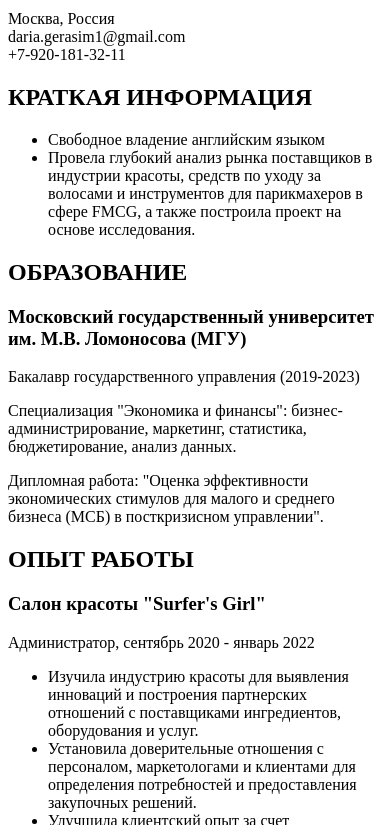
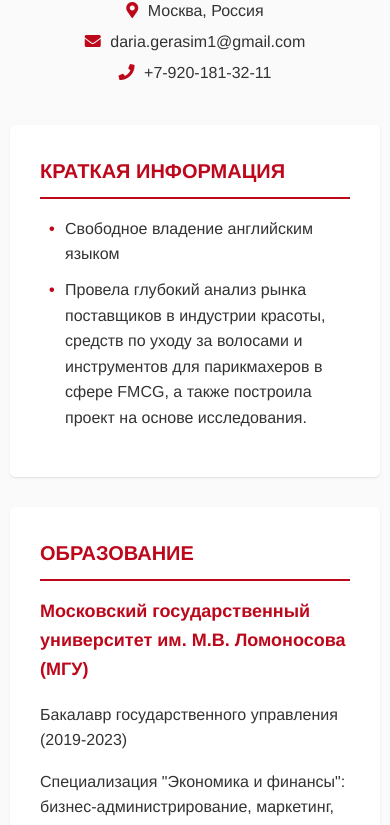
Before and after one commit to gerdaria/cv, a plain HTML site: page index.html in a window 390 px wide. Shown: the part 70-895 px from the top of the page. Drawn offline with Linux system fonts and the light colour scheme.

Commit message:
CV new design

```diff
--- a/index.html
+++ b/index.html
@@ -2,29 +2,175 @@
 <html>
 <head>
   <title>Дарья Герасимова - Резюме</title>
-  <meta charset="UTF-8">
   <meta name="viewport" content="width=device-width, initial-scale=1.0">
-  <link rel="stylesheet" href="style.css">
+  <link rel="stylesheet" href="https://cdnjs.cloudflare.com/ajax/libs/font-awesome/5.15.3/css/all.min.css">
+  <style>
+    /* Общие стили */
+    body {
+      font-family: 'Helvetica Neue', Helvetica, Arial, sans-serif;
+      font-size: 16px;
+      line-height: 1.6;
+      color: #333;
+      margin: 0;
+      padding: 0;
+    }
+
+    /* Контейнер */
+    .container {
+      max-width: 800px;
+      margin: 0 auto;
+      padding: 20px;
+    }
+
+    /* Заголовки */
+    h1, h2, h3 {
+      font-weight: bold;
+      color: #bd081c;
+      margin-top: 0;
+    }
+
+    h1 {
+      font-size: 36px;
+      text-align: center;
+      margin-bottom: 20px;
+    }
+
+    h2 {
+      font-size: 28px;
+      border-bottom: 2px solid #bd081c;
+      padding-bottom: 10px;
+    }
+
+    h3 {
+      font-size: 24px;
+    }
+
+    /* Контактная информация */
+    .contact-info {
+      text-align: center;
+      margin-bottom: 40px;
+    }
+
+    .contact-info p {
+      margin: 5px 0;
+    }
+
+    .contact-info i {
+      color: #bd081c;
+      margin-right: 5px;
+    }
+
+    /* Разделы */
+    section {
+      background-color: #fff;
+      box-shadow: 0 1px 2px rgba(0, 0, 0, 0.1);
+      padding: 30px;
+      margin-bottom: 30px;
+      border-radius: 5px;
+    }
+
+    /* Списки */
+    ul {
+      list-style-type: none;
+      padding-left: 0;
+    }
+
+    li {
+      margin-bottom: 10px;
+      position: relative;
+      padding-left: 25px;
+    }
+
+    li:before {
+      content: "•";
+      color: #bd081c;
+      font-weight: bold;
+      display: inline-block;
+      width: 1em;
+      margin-left: -1em;
+    }
+
+    /* Ссылки */
+    a {
+      color: #bd081c;
+      text-decoration: none;
+      transition: color 0.3s;
+    }
+
+    a:hover {
+      color: #8c0615;
+    }
+
+    /* Цвета и фон */
+    body {
+      background-color: #fafafa;
+    }
+
+    /* Адаптивный дизайн */
+    @media (max-width: 768px) {
+      .container {
+        padding: 10px;
+      }
+
+      h1 {
+        font-size: 28px;
+      }
+
+      h2 {
+        font-size: 24px;
+      }
+
+      h3 {
+        font-size: 20px;
+      }
+    }
+
+    @media (max-width: 480px) {
+      h1 {
+        font-size: 24px;
+      }
+
+      h2 {
+        font-size: 20px;
+      }
+
+      h3 {
+        font-size: 18px;
+      }
+    }
+  </style>
 </head>
 <body>
+  <div class="container">
+    <div class="header">
       <h1>Дарья Герасимова</h1>
-  <p>Москва, Россия<br>
-     daria.gerasim1@gmail.com<br>
-     +7-920-181-32-11</p>
+      <div class="contact-info">
+        <p><i class="fas fa-map-marker-alt"></i> Москва, Россия</p>
+        <p><i class="fas fa-envelope"></i> daria.gerasim1@gmail.com</p>
+        <p><i class="fas fa-phone"></i> +7-920-181-32-11</p>
+      </div>
+    </div>
 
+    <section>
       <h2>КРАТКАЯ ИНФОРМАЦИЯ</h2>
       <ul>
         <li>Свободное владение английским языком</li>
         <li>Провела глубокий анализ рынка поставщиков в индустрии красоты, средств по уходу за волосами и инструментов для парикмахеров в сфере FMCG, а также построила проект на основе исследования.</li>
       </ul>
+    </section>
 
+
+    <section>
       <h2>ОБРАЗОВАНИЕ</h2>
       <h3>Московский государственный университет им. М.В. Ломоносова (МГУ)</h3>
       <p>Бакалавр государственного управления (2019-2023)</p>
       <p>Специализация "Экономика и финансы": бизнес-администрирование, маркетинг, статистика, бюджетирование, анализ данных.</p>
       <p>Дипломная работа: "Оценка эффективности экономических стимулов для малого и среднего бизнеса (МСБ) в посткризисном управлении".</p>
+    </section>
 
+    <section>
       <h2>ОПЫТ РАБОТЫ</h2>
+      <div class="job">
         <h3>Салон красоты "Surfer's Girl"</h3>
         <p>Администратор, сентябрь 2020 - январь 2022</p>
         <ul>
@@ -35,7 +181,9 @@
           <li>Провела более 100 консультаций клиентов как онлайн, так и офлайн.</li>
           <li>Развила способность к многозадачности и соблюдению жестких сроков в периоды высокой загруженности.</li>
         </ul>
+      </div>
 
+      <div class="job">
         <h3>Личный проект</h3>
         <p>Менеджер по электронной коммерции, март 2022 - настоящее время</p>
         <ul>
@@ -46,5 +194,18 @@
           <li>Сформировала небольшую команду для производства инструментов.</li>
           <li>Создаю контент для социальных сетей, привлекая 20 000 новых пользователей ежемесячно.</li>
         </ul>
+      </div>
+    </section>
+ <section>
+      <h2>НАВЫКИ</h2>
+      <ul>
+        <li>Анализ рынка и маркетинговые исследования</li>
+        <li>Управление проектами</li>
+        <li>Электронная коммерция и SMM</li>
+        <li>Клиентский сервис и консультирование</li>
+        <li>Многозадачность и управление временем</li>
+      </ul>
+    </section>
+  </div>
 </body>
 </html>
--- a/styles.css
+++ /dev/null
@@ -1,92 +0,0 @@
-/* Общие стили */
-body {
-  font-family: 'Open Sans', sans-serif;
-  line-height: 1.6;
-  color: #333;
-  margin: 0;
-  padding: 0;
-}
-
-/* Заголовки */
-h1, h2, h3 {
-  font-family: 'Montserrat', sans-serif;
-  font-weight: 700;
-  color: #2c3e50;
-  margin-top: 30px;
-}
-
-h1 {
-  font-size: 36px;
-  text-align: center;
-  margin-bottom: 20px;
-}
-
-h2 {
-  font-size: 28px;
-  border-bottom: 2px solid #2c3e50;
-  padding-bottom: 10px;
-}
-
-h3 {
-  font-size: 24px;
-}
-
-/* Контактная информация */
-.contact-info {
-  text-align: center;
-  margin-bottom: 40px;
-}
-
-.contact-info p {
-  margin: 5px 0;
-}
-
-/* Разделы */
-section {
-  margin: 0 auto;
-  max-width: 800px;
-  padding: 0 20px;
-}
-
-/* Списки */
-ul {
-  list-style-type: none;
-  padding-left: 0;
-}
-
-li {
-  margin-bottom: 10px;
-  position: relative;
-  padding-left: 25px;
-}
-
-li:before {
-  content: "•";
-  color: #2c3e50;
-  font-weight: bold;
-  display: inline-block;
-  width: 1em;
-  margin-left: -1em;
-}
-
-/* Ссылки */
-a {
-  color: #2c3e50;
-  text-decoration: none;
-  transition: color 0.3s;
-}
-
-a:hover {
-  color: #d35400;
-}
-
-/* Цвета и фон */
-body {
-  background-color: #f9f9f9;
-}
-
-section {
-  background-color: #fff;
-  box-shadow: 0 2px 4px rgba(0, 0, 0, 0.1);
-  padding: 30px;
-}
```
Lines whose indentation alone changed are shown as unchanged.
